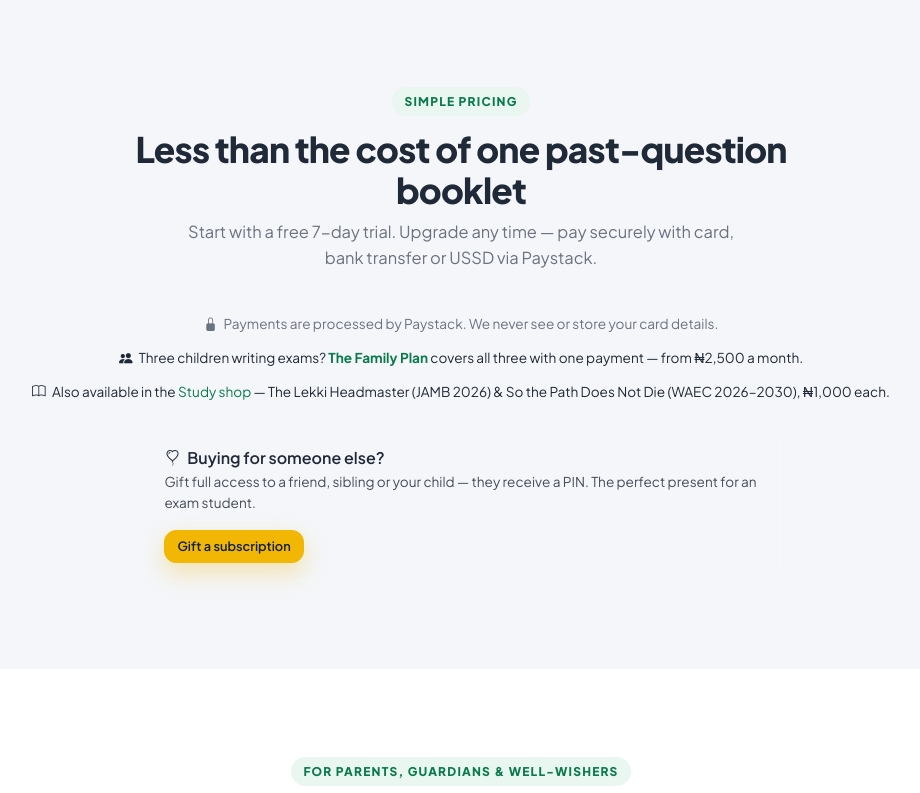
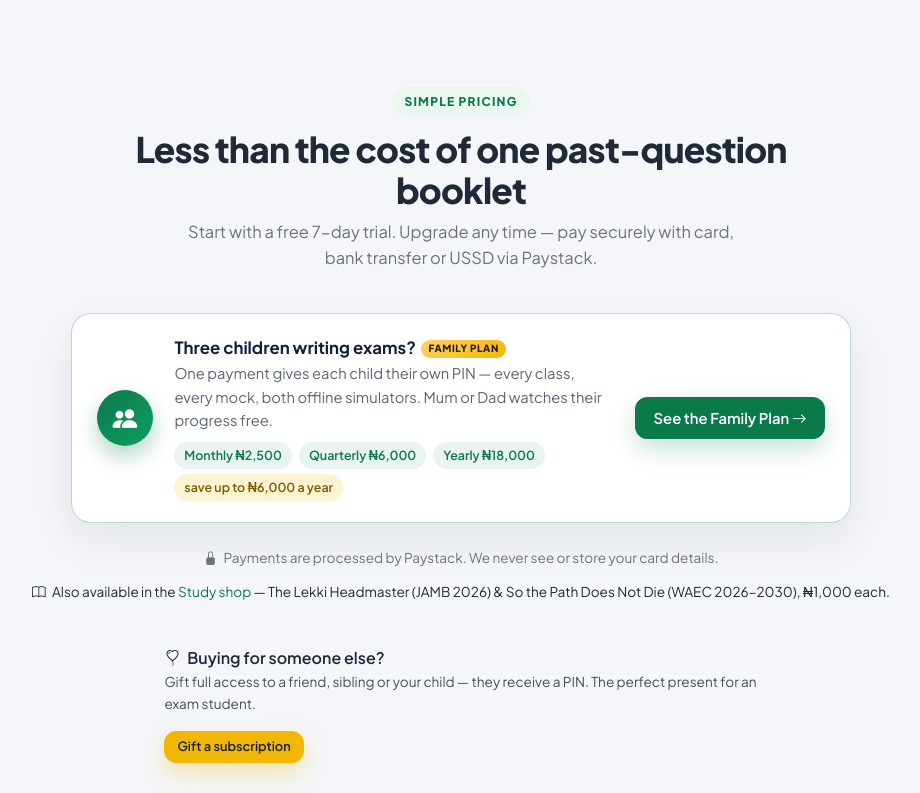
Before and after one commit to Aduagba90/cbt_app, a Flask app: page / in a window 1280 px wide. Shown: the part 5707-6500 px from the top of the page, without its empty margins (179-1099 px from the left). Run offline with Flask 3, Linux system fonts and the light colour scheme; data that the repository does not hold is empty; parts of the project's set-up code (start-up, migrations or seed data) failed here and were passed over; some libraries are stand-ins or nearby versions.

Commit message:
Landing: upgrade family-plan text line to a full pricing-chapter card (price pills + savings + CTA, stacks on mobile); css v29. RESTORE database.db from 4b6890a - the previous commit accidentally included 4 test users (bare battery run polluted it); live site unaffected. All 21 suites green with proper scratch-db protocol.

```diff
--- a/static/css/prepnova.css
+++ b/static/css/prepnova.css
@@ -999,6 +999,29 @@ a.pn-topic.weak i { font-size: .9rem; }
 .pn-gift-banner { display:flex; align-items:center; justify-content:space-between; gap:1rem; flex-wrap:wrap;
   padding:1.1rem 1.4rem; border:1px solid rgba(255,255,255,.16); border-radius:1rem; background:rgba(255,255,255,.07); }
 
+/* ---------- Family plan card (landing pricing chapter) ---------- */
+.pn-family-card { display:flex; align-items:center; gap:1.1rem 1.35rem; flex-wrap:wrap; text-decoration:none;
+  background:#fff; border:1.5px solid rgba(11,122,75,.28); border-radius:1.25rem; padding:1.35rem 1.55rem;
+  box-shadow:0 18px 40px rgba(15,31,61,.08); color:inherit;
+  transition:transform .18s ease, box-shadow .18s ease, border-color .18s ease; }
+.pn-family-card:hover { transform:translateY(-2px); border-color:rgba(11,122,75,.6);
+  box-shadow:0 26px 52px rgba(15,31,61,.13); color:inherit; }
+.pn-family-icon { width:56px; height:56px; border-radius:50%; flex-shrink:0; display:flex; align-items:center;
+  justify-content:center; font-size:1.55rem; color:#fff;
+  background:linear-gradient(135deg, #0b7a4b, #0e9e63); box-shadow:0 10px 22px rgba(11,122,75,.32); }
+.pn-family-body { flex:1 1 300px; min-width:0; }
+.pn-family-title { display:block; font-weight:700; color:#0f1f3d; font-size:1.05rem; line-height:1.4; }
+.pn-family-text { display:block; color:#5b6472; font-size:.92rem; margin-top:.18rem; }
+.pn-family-meta { display:flex; flex-wrap:wrap; gap:.35rem .45rem; margin-top:.6rem; font-size:.78rem; }
+.pn-family-meta span { background:rgba(11,122,75,.09); color:#0b7a4b; border-radius:999px;
+  padding:.2rem .62rem; font-weight:600; white-space:nowrap; }
+.pn-family-meta .pn-family-save { background:rgba(242,183,5,.18); color:#7c5e00; }
+.pn-family-cta { flex-shrink:0; }
+@media (max-width: 575.98px) {
+  .pn-family-card { flex-direction:column; align-items:flex-start; padding:1.15rem 1.25rem; }
+  .pn-family-cta { width:100%; }
+}
+
 /* ---------- Gift: attention placements (promo strip, hero, dedicated CTA) ---------- */
 .pn-promo-strip { display: block; background: linear-gradient(90deg, #f2b705, #ff9f1c); color: #241703;
   font-size: .82rem; text-decoration: none; }
--- a/templates/base.html
+++ b/templates/base.html
@@ -19,7 +19,7 @@
     <meta name="twitter:card" content="summary_large_image">
     <link rel="stylesheet" href="{{ url_for('static', filename='vendor/bootstrap/bootstrap.min.css') }}">
     <link rel="stylesheet" href="{{ url_for('static', filename='vendor/bootstrap-icons/bootstrap-icons.min.css') }}">
-    <link rel="stylesheet" href="{{ url_for('static', filename='css/prepnova.css') }}?v=28">
+    <link rel="stylesheet" href="{{ url_for('static', filename='css/prepnova.css') }}?v=29">
     {% block head %}{% endblock %}
 </head>
 <body class="{% block body_class %}{% endblock %}{% if not session.get('user') and request.endpoint != 'gift_page' and 'pn-landing' in (self.body_class() or '') %} pn-has-promo{% endif %}">
--- a/templates/index.html
+++ b/templates/index.html
@@ -355,8 +355,20 @@
             </div>
             {% endfor %}
         </div>
+        <div class="mt-4 mx-auto reveal" style="max-width:780px">
+            <a href="{{ url_for('family_page') }}" class="pn-family-card">
+                <div class="pn-family-icon"><i class="bi bi-people-fill"></i></div>
+                <div class="pn-family-body">
+                    <div class="pn-family-title">Three children writing exams? <span class="pn-gift-tag">Family Plan</span></div>
+                    <div class="pn-family-text">One payment gives each child their own PIN — every class, every mock, both offline simulators. Mum or Dad watches their progress free.</div>
+                    <div class="pn-family-meta">
+                        <span>Monthly ₦2,500</span><span>Quarterly ₦6,000</span><span>Yearly ₦18,000</span><span class="pn-family-save">save up to ₦6,000 a year</span>
+                    </div>
+                </div>
+                <span class="btn btn-primary pn-family-cta">See the Family Plan <i class="bi bi-arrow-right"></i></span>
+            </a>
+        </div>
         <p class="text-center small text-muted mt-4 reveal"><i class="bi bi-lock-fill me-1"></i> Payments are processed by Paystack. We never see or store your card details.</p>
-            <p class="text-center small mt-2 reveal"><i class="bi bi-people-fill me-1"></i> Three children writing exams? <a href="{{ url_for('family_page') }}"><b>The Family Plan</b></a> covers all three with one payment — from ₦2,500 a month.</p>
             <p class="text-center small mt-2 reveal"><i class="bi bi-book me-1"></i> Also available in the <a href="{{ url_for('shop') }}">Study shop</a> — The Lekki Headmaster (JAMB 2026) &amp; So the Path Does Not Die (WAEC 2026–2030), ₦1,000 each.</p>
 
             <div class="mt-4 mx-auto reveal" style="max-width:640px">
```
Also changed, not shown: HANDOFF.md (+21 -1 lines), 1 other file.
